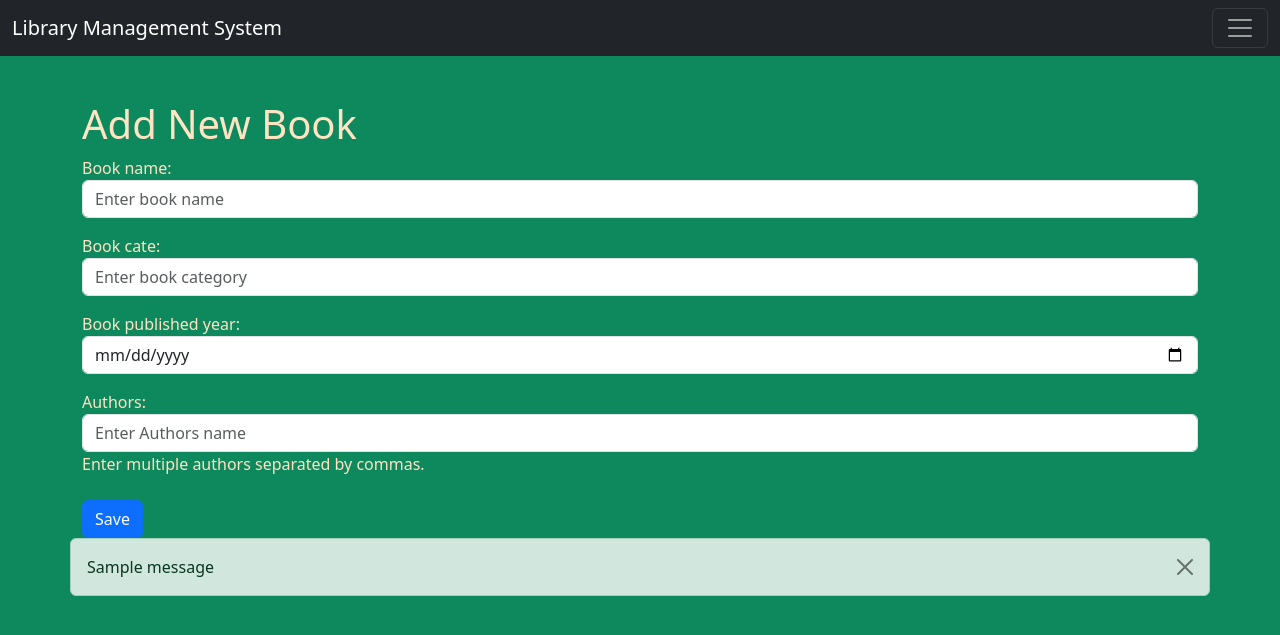
After one commit to khushipandey8292/library_project, a Django app: page /create/ in a window 1280 px wide. The commit adds this page. Shown: the top 635 px of the page. Run offline with Django 5.2, Linux system fonts and the light colour scheme; one stand-in notice (Sample message) is shown; some libraries are stand-ins or nearby versions.

Commit message:
crud operation

```diff
--- a/library_app/forms.py
+++ b/library_app/forms.py
@@ -2,7 +2,7 @@ from django import forms
 from django.contrib.auth.forms import UserCreationForm,AuthenticationForm,UsernameField
 from django.contrib.auth.models import User
 from django.utils.translation import gettext,gettext_lazy as _
-
+from .models import BooKtable,Authortable
 
 class SignupForm(UserCreationForm):
     password1=forms.CharField(label='Password',widget=forms.PasswordInput(attrs={'class':'form-control'}))
@@ -17,3 +17,37 @@ class SignupForm(UserCreationForm):
 class LoginForm(AuthenticationForm):
     username=UsernameField(widget=forms.TextInput(attrs={'autofocus':True,'class':'form-control'}))
     password=forms.CharField(label=_("password"),strip=False,widget=forms.PasswordInput(attrs={'autocomplete':'current-password','class':'form-control'}))
+
+
+class BookForm(forms.ModelForm):
+    authors = forms.CharField(
+        widget=forms.TextInput(attrs={
+            'class': 'form-control',
+            'placeholder': 'Enter Authors name'
+        }),
+        help_text="Enter multiple authors separated by commas."
+    )
+
+    class Meta:
+        model = BooKtable
+        fields = ['book_name', 'book_cate', 'book_published_year', 'authors']
+        widgets = {
+            'book_name': forms.TextInput(attrs={'class': 'form-control', 'placeholder': 'Enter book name'}),
+            'book_published_year': forms.DateInput(attrs={'class': 'form-control', 'type': 'date'}),
+            'book_cate': forms.TextInput(attrs={'class': 'form-control', 'placeholder': 'Enter book category'}),
+        }
+
+    def clean_authors(self):
+
+        data = self.cleaned_data['authors']
+        author_names = [name.strip() for name in data.split(',') if name.strip()]
+
+        if not author_names:
+            raise forms.ValidationError("Please enter at least one author.")
+
+        authors = []
+        for name in author_names:
+            author, created = Authortable.objects.get_or_create(author_name=name)
+            authors.append(author)
+
+        return authors
--- a/library_app/models.py
+++ b/library_app/models.py
@@ -1,5 +1,5 @@
 from django.db import models
-
+from django.core.validators import MaxValueValidator,MinValueValidator
 class Authortable(models.Model):
     author_name=models.CharField(max_length=50)
 
@@ -11,6 +11,7 @@ class BooKtable(models.Model):
     book_name=models.CharField(max_length=60)
     book_cate=models.CharField(max_length=70)
     book_published_year=models.DateField()
+    average_rating=models.DecimalField(max_digits=3,decimal_places=2,validators=[MinValueValidator(0),MaxValueValidator(5)],default=0)
 
     def book_written_by(self):
         return ",".join([str(p) for p in self.authors.all()])
--- /dev/null
+++ b/library_app/templates/addbook.html
@@ -0,0 +1,21 @@
+{% extends 'base.html' %}
+{% block content %}
+<div class="col-sm-12 " style='margin-top:100px;'></div>
+<h1>Add New Book</h1>
+<form action="" method="POST" novalidate>
+    {% csrf_token %}
+    {{form.as_p}}
+    <div class="mt-4">
+        <button type="submit" class="btn btn-primary">Save</button>
+    </div>
+</form>
+{% if messages %}
+    {% for message in messages %}
+            <div class="alert alert-{{message.tags}} alert-dismissible fade show">
+                {{message}}
+                <button type="button" class="btn-close"
+                data-bs-dismiss="alert" aria-label="close"></button>
+            </div>
+    {% endfor %}
+{% endif %}
+{% endblock content %}
--- a/library_app/templates/dashboard.html
+++ b/library_app/templates/dashboard.html
@@ -2,6 +2,7 @@
 {% load  static  %}
 {% block content %}
 <div class="col-sm-12 " style='margin-top:100px;'></div>
-<body id='bg' style="background-image:url('{% static 'image/img.webp' %}')";>
 <h1 style="color:black;"><i>You can open books PDF</i></h1>
+{% comment %} <a  href="{% url 'logout' %}"><input type="submit" value="logout" class="btn btn-primary"></a> {% endcomment %}
+
 {% endblock content %}
--- a/library_app/templates/navbar.html
+++ b/library_app/templates/navbar.html
@@ -23,17 +23,17 @@
           {% comment %} <li class="nav-item dropdown">
             <a class="nav-link dropdown-toggle" href="#" role="button" data-bs-toggle="dropdown" aria-expanded="false">
               Dropdown
-            </a>
-            <ul class="dropdown-menu dropdown-menu-dark">
-              <li><a class="dropdown-item" href="#">Action</a></li>
-              <li><a class="dropdown-item" href="#">Another action</a></li>
-              <li>
-                <hr class="dropdown-divider">
+            </a> {% endcomment %}
+            {% comment %} <ul class="dropdown-menu dropdown-menu-dark">
+              <li><a class="dropdown-item" href="{% url 'home' %}">Admin</a></li>
+              <li><a class="dropdown-item" href="{% url 'home' %}">Students</a></li> {% endcomment %}
+              {% comment %} <li> {% endcomment %}
+                {% comment %} <hr class="dropdown-divider">
               </li>
-              <li><a class="dropdown-item" href="#">Something else here</a></li>
-            </ul>
-          </li> {% endcomment %}
-        </ul>
+              <li><a class="dropdown-item" href="#">Something else here</a></li> {% endcomment %}
+            {% comment %} </ul>
+          </li>
+        </ul> {% endcomment %}
         {% comment %} <form class="d-flex mt-3" role="search">
           <input class="form-control me-2" type="search" placeholder="Search" aria-label="Search">
           <button class="btn btn-success" type="submit">Search</button>
--- a/library_app/views.py
+++ b/library_app/views.py
@@ -1,5 +1,6 @@
-from django.shortcuts import render,HttpResponseRedirect
+from django.shortcuts import render,HttpResponseRedirect,redirect
 from .forms import SignupForm,LoginForm
+from .forms import BookForm
 from .models import BooKtable
 from django.contrib import messages
 from django.db.models import Q
@@ -19,41 +20,89 @@ def signup(request):
       form=SignupForm()
     return render(request,'signup.html',{'form':form})
 
+def user_login(request):
+    if request.method == "POST":
+        form=LoginForm(request.POST)
+        username = request.POST.get("username")
+        password = request.POST.get("password")
+        user = authenticate(request, username=username, password=password)
 
-def user_login(request):
-    if not request.user.is_authenticated:
-        if request.method=="POST":
-            form=LoginForm(request=request,data=request.POST)
-            if form.is_valid():
-                uname=form.cleaned_data['username']
-                upass=form.cleaned_data['password']
-                user=authenticate(username=uname,password=upass)
-                if user is not None:
-                    login(request,user)
-                    messages.success(request,'logged in successfully')
-                    return HttpResponseRedirect('/dashboard/')
-        else:
-            form=LoginForm()
-        return render(request,'login.html',{'form':form})
+        if user is not None:
+            login(request, user)
+
+            if user.is_superuser:
+                return HttpResponseRedirect("/admin_dashboard/")
+            else:
+                return HttpResponseRedirect("/dashboard/")
     else:
-        return HttpResponseRedirect('/dashboard/')
+        form=LoginForm()
+    return render(request, "login.html",{'form':form})
+
 
 def dashboard(request):
-    return render(request,'dashboard.html')
+    if not request.user.is_authenticated:
+        return HttpResponseRedirect("/login/")
+
+    if request.user.is_superuser:
+        return render(request, "admin_dashboard.html")
+    else:
+        return render(request, "dashboard.html")
+
 
 def user_logout(request):
     logout(request)
-    return HttpResponseRedirect('/home/')
+    return HttpResponseRedirect('/')
 
 
 def search_book(request):
-    query = request.GET.get('q', '')
-    book =  BooKtable.objects.all()
+    query = request.GET.get('q','')
+    # book =  BooKtable.objects.all()
 
     if query:
         book = BooKtable.objects.filter(Q(book_name__icontains=query)
                                         |Q(book_cate__icontains=query)
                                         |Q(book_published_year__icontains=query)
                                         |Q(authors__author_name__icontains=query))
+    else:
+        return HttpResponseRedirect('/')
 
     return render(request, "bookdetails.html", {"books": book, "query": query})
+
+def create_book(request):
+    if request.method=='POST':
+        form=BookForm(request.POST)
+        if form.is_valid():
+            book = form.save(commit=False)
+            book.save()
+            book.authors.set(form.cleaned_data['authors'])
+            messages.success(request,'Book created successfully!')
+            return redirect('book-create')
+    else:
+        form=BookForm()
+    return render(request,'addbook.html',{'form':form})
+
+def book_list(request):
+    books=BooKtable.objects.all().order_by('id')
+    return render(request,'book_list.html',{'books':books})
+
+def book_detail(request,pk):
+    book=BooKtable.objects.get(pk=pk)
+    return render(request,'book_detail.html',{'book':book})
+
+def book_update(request,pk):
+    book=BooKtable.objects.get(pk=pk)
+    if request.method=="POST":
+        form=BookForm(request.POST,instance=book)
+        if form.is_valid():
+            form.save()
+            messages.success(request,'Book-updated successfully!!')
+            return redirect('book-update',pk=book.pk)
+    else:
+        form=BookForm(instance=book)
+    return render(request,'addbook.html',{'form':form})
+
+def book_delete(request,pk):
+    book=BooKtable.objects.get(pk=pk)
+    book.delete()
+    messages.success(request,"Book deleted successfully!!")
+    return redirect('book-list')
--- a/library_management_system/urls.py
+++ b/library_management_system/urls.py
@@ -19,10 +19,16 @@ from django.urls import path
 from library_app import views
 urlpatterns = [
     path('admin/', admin.site.urls),
-    path('home/',views.home,name='home'),
+    path('',views.home,name='home'),
     path('signup/',views.signup,name='signup'),
     path('user_login/',views.user_login,name='login'),
     path('dashboard/',views.dashboard,name='dashboard'),
+    path("admin_dashboard/",views.dashboard, name="admin_dashboard"),
     path('user_logout/',views.user_logout,name='logout'),
     path("search/", views.search_book, name="search_book"),
+    path('create/',views.create_book,name='book-create'),
+    path('show/',views.book_list,name="book-list"),
+    path('book/<int:pk>/',views.book_detail,name='book-detail'),
+    path('book/<int:pk>/edit/',views.book_update,name='book-update'),
+    path('book/<int:pk>/delete/',views.book_delete,name='book-delete'),
 ]
```
Also changed, not shown: library_app/templates/admin_dashboard.html (added, +11 -0 lines), library_app/templates/book_detail.html (added, +25 -0 lines), library_app/templates/book_list.html (added, +22 -0 lines), library_app/templates/bookdetails.html (+19 -8 lines), library_app/templates/login.html (+5 -19 lines), db.sqlite3, library_app/migrations/0003_booktable_average_rating.py (added).
